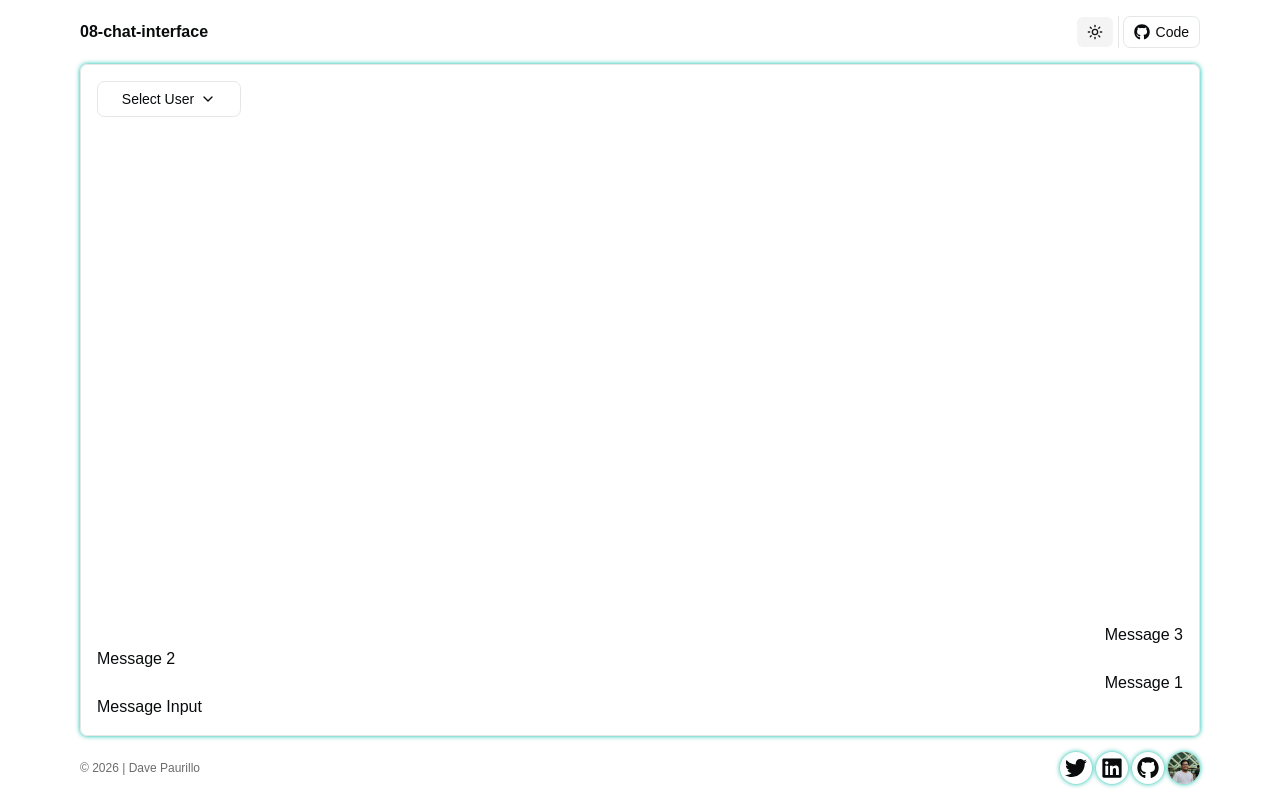
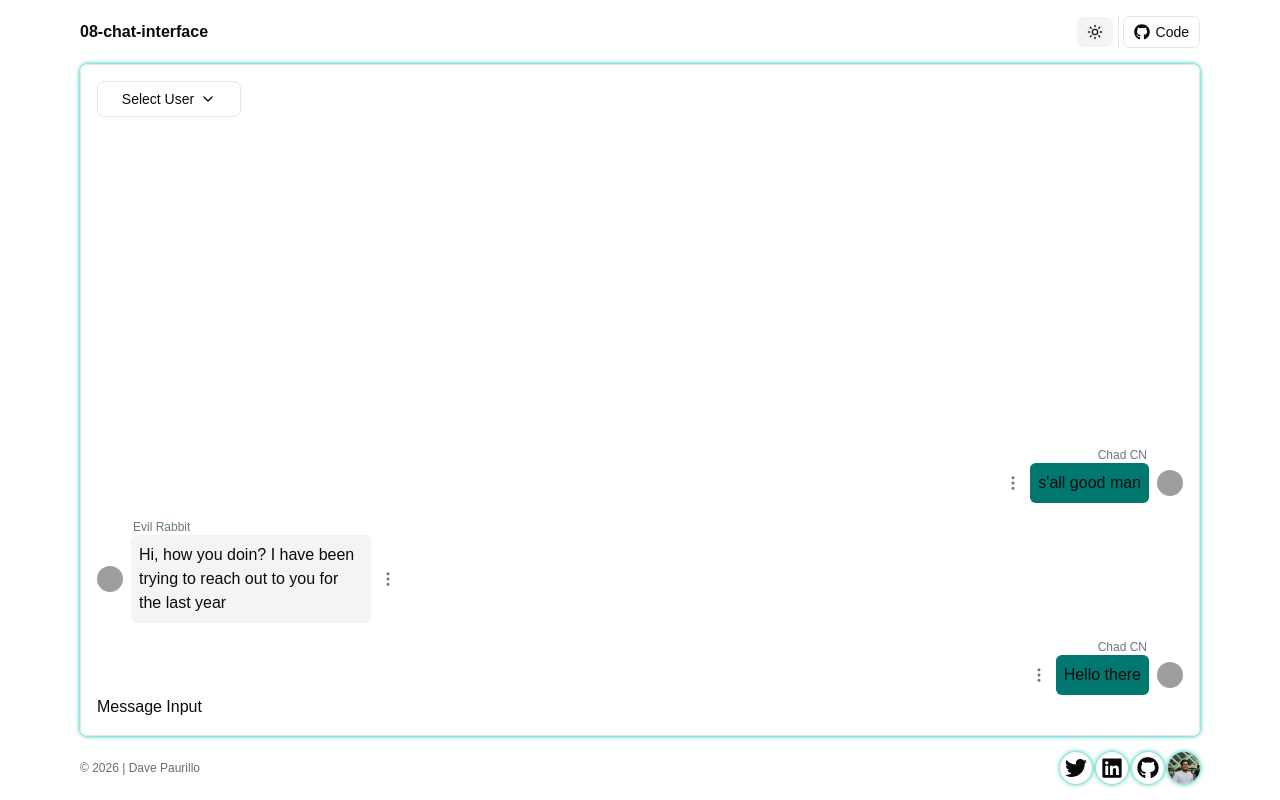
Before and after one commit to davePawww/rws-chat-interface, a React (Vite) app: page / in a window 1280 px wide. Built offline with nearby package versions, Linux system fonts and the light colour scheme; grey boxes are pictures that could not be loaded.

Commit message:
feat: message display - display the list of messages - different styling for sent vs received - show sender name and avatar - timestamp for each message

```diff
--- /dev/null
+++ b/src/pages/chat-interface/components/message-list.tsx
@@ -0,0 +1,96 @@
+import { EllipsisVertical } from 'lucide-react';
+import { useState } from 'react';
+
+import { cn } from '@/lib/utils';
+import UserAvatar from '@/pages/chat-interface/components/user-avatar';
+import type { User } from '@/types/chat-interface.types';
+import { formatMessageTime } from '@/utils/format-message-time';
+import { users } from '@/utils/users';
+
+type Message = {
+  id: number;
+  user: User;
+  message: string;
+  time: string;
+  replyTo: number | null;
+  reactions: string | null;
+};
+
+const messages: Message[] = [
+  {
+    id: 1,
+    user: users[0],
+    message: 'Hello there',
+    time: formatMessageTime(new Date()),
+    replyTo: null,
+    reactions: 'smiley',
+  },
+  {
+    id: 2,
+    user: users[1],
+    message: 'Hi, how you doin? I have been trying to reach out to you for the last year',
+    time: formatMessageTime(new Date()),
+    replyTo: 1,
+    reactions: null,
+  },
+  {
+    id: 3,
+    user: users[0],
+    message: "s'all good man",
+    time: formatMessageTime(new Date()),
+    replyTo: 2,
+    reactions: null,
+  },
+];
+
+export default function MessageList() {
+  return (
+    <div className="flex h-full flex-col-reverse justify-start gap-4">
+      {messages.map((msg) => (
+        <Message key={msg.id} msg={msg} />
+      ))}
+    </div>
+  );
+}
+
+type MessageProps = {
+  msg: Message;
+};
+
+function Message({ msg }: MessageProps) {
+  const [isHovered, setIsHovered] = useState(false);
+
+  return (
+    <div>
+      <p
+        className={cn(
+          'text-muted-foreground ml-9 text-xs font-medium',
+          msg.user.name === 'Chad CN' ? 'mr-9 text-right' : '',
+        )}
+      >
+        {msg.user.name}
+      </p>
+      <div
+        className={cn(
+          'flex items-center gap-2',
+          msg.user.name === 'Chad CN' ? 'flex-row-reverse' : '',
+        )}
+      >
+        <UserAvatar user={msg.user} />
+        <p
+          className={cn(
+            // add md: max width | lg: max width
+            'bg-secondary max-w-60 rounded-md p-2',
+            msg.user.name === 'Chad CN' ? 'bg-primary' : '',
+          )}
+          onMouseEnter={() => setIsHovered(true)}
+          onMouseLeave={() => setIsHovered(false)}
+        >
+          {msg.message}
+        </p>
+        <EllipsisVertical size={18} className="text-muted-foreground" />
+        {isHovered ? <p className="text-muted-foreground text-xs">{msg.time}</p> : ''}
+      </div>
+    </div>
+  );
+}
--- a/src/pages/chat-interface/index.tsx
+++ b/src/pages/chat-interface/index.tsx
@@ -1,14 +1,11 @@
+import MessageList from '@/pages/chat-interface/components/message-list';
 import UserDropdown from '@/pages/chat-interface/components/user-dropdown';
 
 export default function ChatInterfacePage() {
   return (
     <>
       <UserDropdown />
-      <div className="flex h-full flex-col-reverse justify-start">
-        <p className="self-end">Message 1</p>
-        <p>Message 2</p>
-        <p className="self-end">Message 3</p>
-      </div>
+      <MessageList />
       <div className="mt-auto">Message Input</div>
     </>
   );
--- /dev/null
+++ b/src/utils/format-message-time.ts
@@ -0,0 +1,27 @@
+/**
+ *
+ * @param date
+ * @returns
+ */
+export function formatMessageTime(date: Date) {
+  const now = new Date();
+  const isToday =
+    date.getDate() === now.getDate() &&
+    date.getMonth() === now.getMonth() &&
+    date.getFullYear() === now.getFullYear();
+
+  if (isToday) {
+    return date.toLocaleTimeString('en-US', {
+      hour: 'numeric',
+      minute: '2-digit',
+      hour12: true,
+    });
+  }
+
+  return date.toLocaleDateString('en-US', {
+    month: 'short',
+    day: 'numeric',
+    hour: 'numeric',
+    minute: '2-digit',
+  });
+}
--- a/src/utils/users.ts
+++ b/src/utils/users.ts
@@ -1,5 +1,9 @@
 import type { User } from '@/types/chat-interface.types';
 
+/**
+ * List of users.
+ * This is fixed since this is only a sample app.
+ */
 export const users: User[] = [
   {
     name: 'Chad CN',
```
